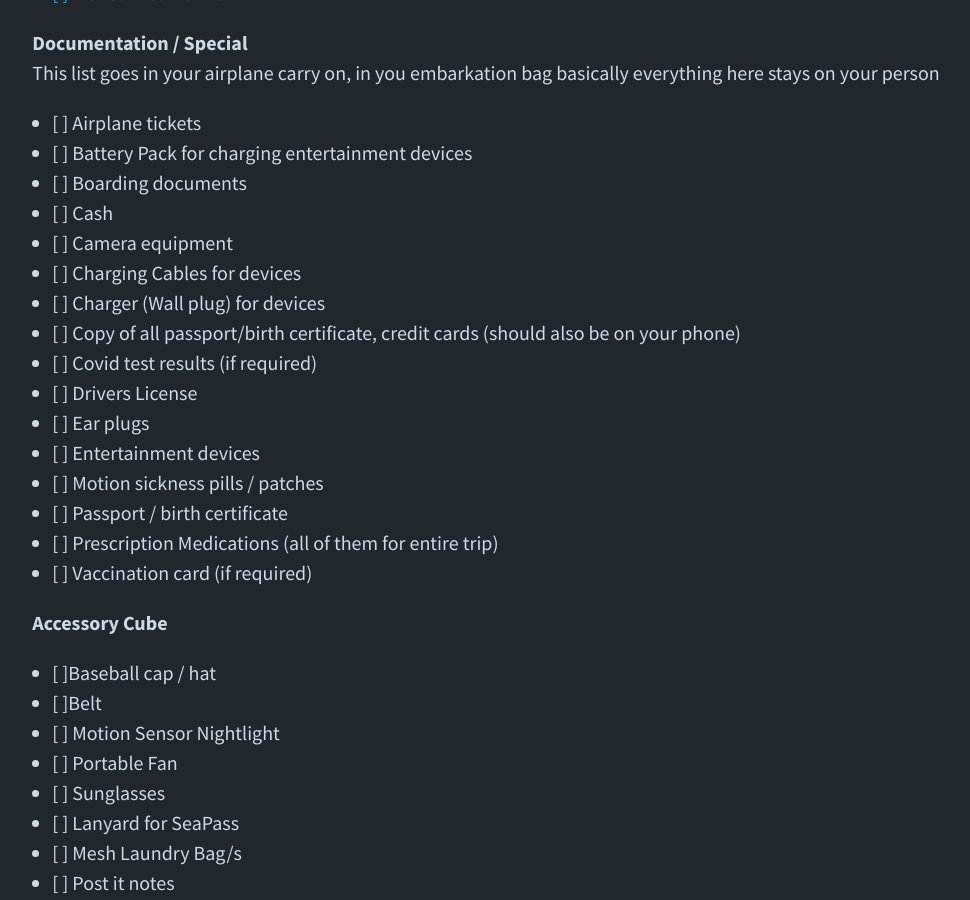
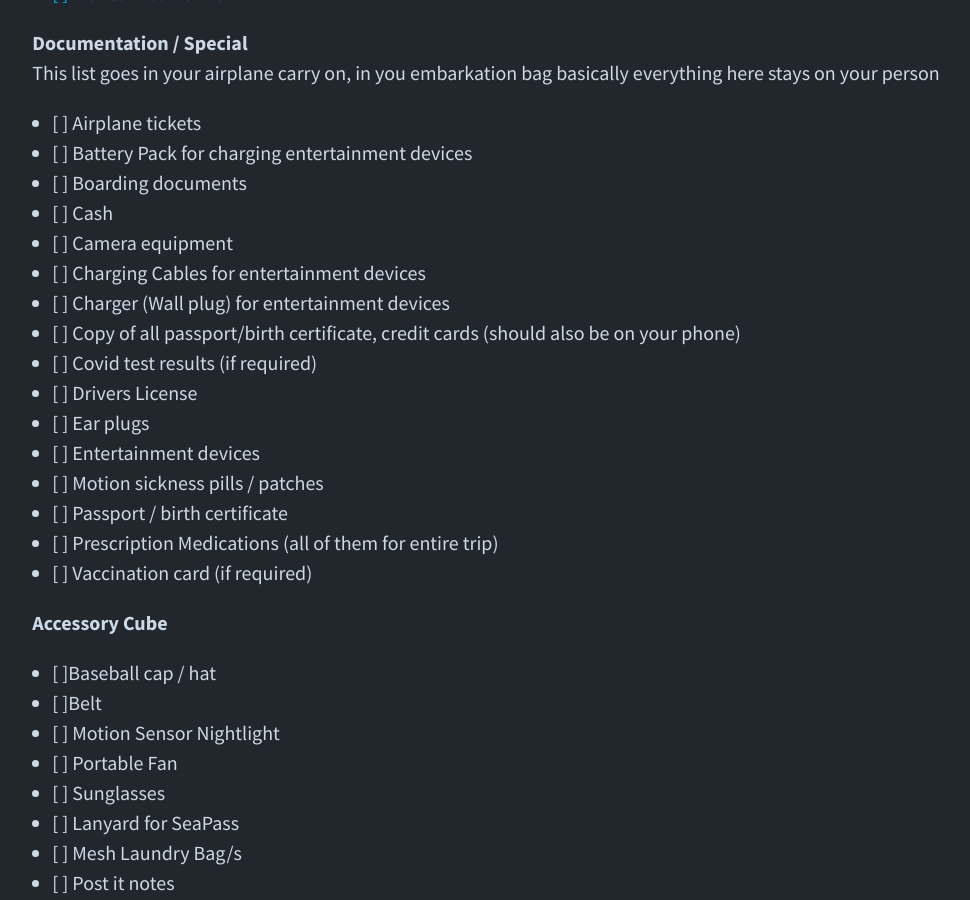
Before and after one commit to mjh2901/mikehathaway.com, a Jekyll site: the page built from _posts/2023-10-01-cruise_packing_list.markdown, in a window 1280 px wide and 900 px high, scrolled down 1175 px. Shown: the whole window, without its empty margins (83-1053 px from the left). Built offline with Jekyll 4.4.1, drawn with Linux system fonts in a browser that asks for light colours; our own code applies the rules of GitHub Pages for plain Markdown files.

Commit message:
Updated Cruise Packing List

```diff
--- a/_posts/2023-10-01-cruise_packing_list.markdown
+++ b/_posts/2023-10-01-cruise_packing_list.markdown
@@ -51,9 +51,9 @@ This list goes in your airplane carry on, in you embarkation bag basically every
 
 * \[ \] Camera equipment
 
-* \[ \] Charging Cables for devices
+* \[ \] Charging Cables for entertainment devices
 
-* \[ \] Charger (Wall plug) for devices
+* \[ \] Charger (Wall plug) for entertainment devices
 
 * \[ \] Copy of all passport/birth certificate, credit cards (should also be on your phone)
 
```
